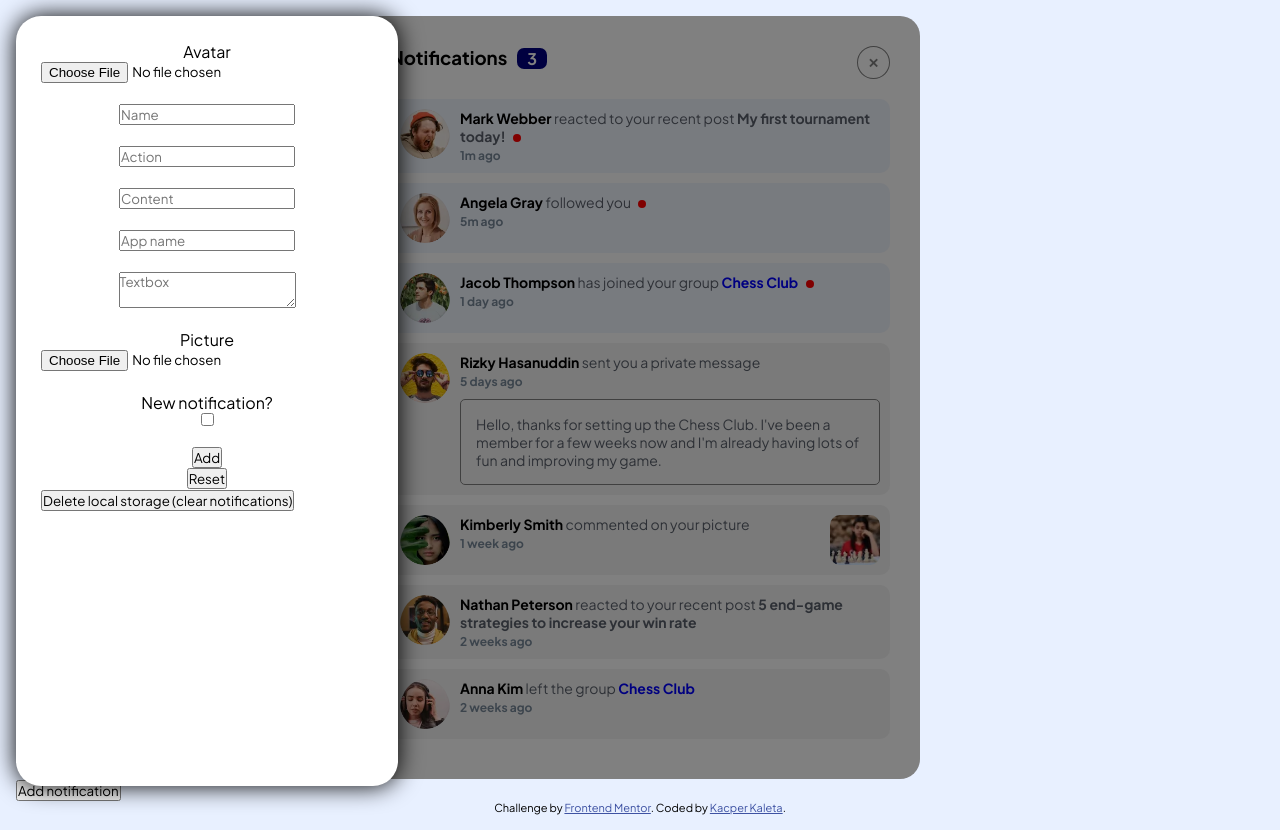
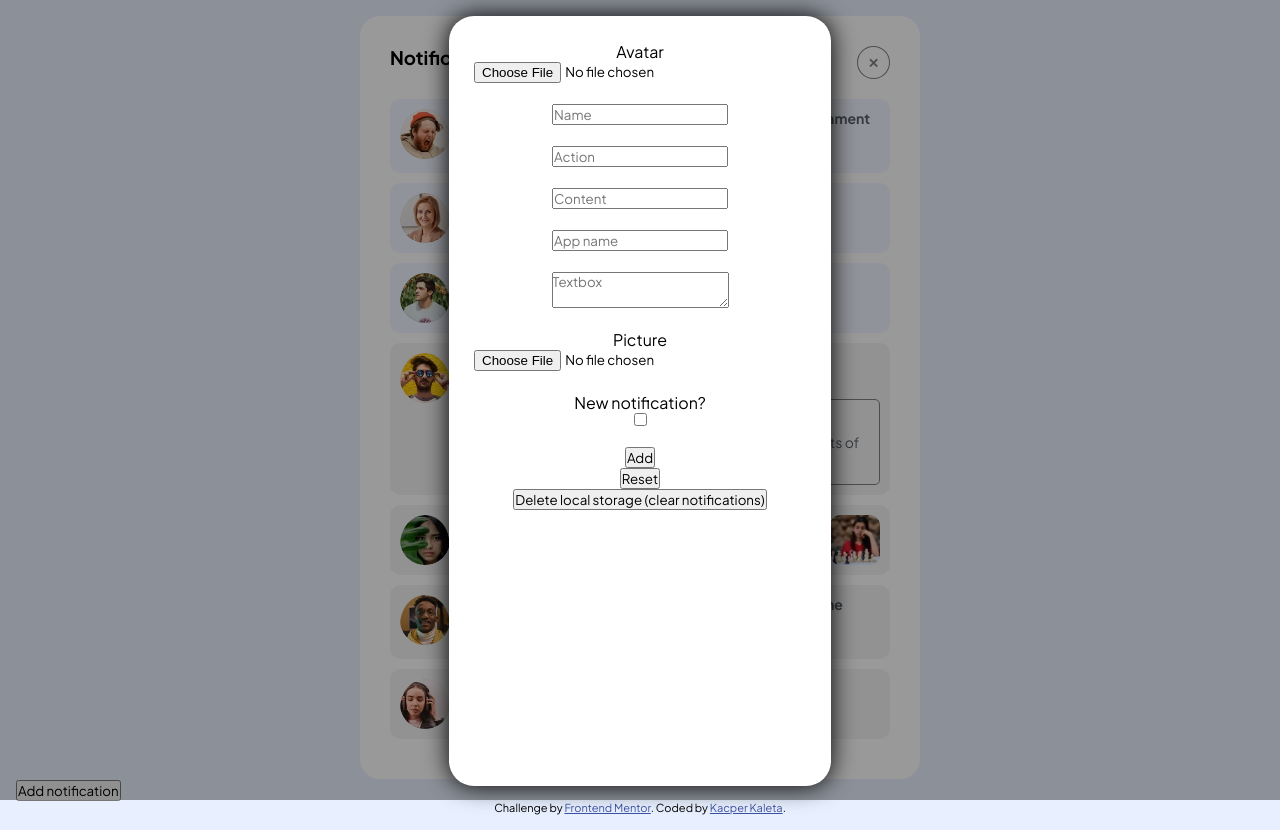
Before and after one commit to xdlugy/notification-page, a plain HTML site: page index.html in a window 1280 px wide. Both pictures are taken after a click on the button "Add notification". Drawn offline with Linux system fonts and the light colour scheme.

Commit message:
working on modal click events

```diff
--- a/index.html
+++ b/index.html
@@ -85,9 +85,10 @@
 </div>
 </main>
 
-<button type="button" onclick="openmodal()" id="openmodal">Add notification</button>
+<button type="button" onclick="openmodal()">Add notification</button>
 
 <div id="modal">
+  <div id="modalcontent">
     <form>
       <label for="avatar">Avatar</label><input type="file" accept="image/jpeg, image/png, image/jpg, image/webp" id="avatar" name="avatar"><br>
       <input type="text" id="name" name="name" placeholder="Name"><br>
@@ -99,8 +100,9 @@
       <label for="new">New notification?</label><input type="checkbox" id="new" name="new"><br>
       <button type="button" onclick="add()">Add</button>
       <button type="reset">Reset</button>
+      <button type="button" onclick="deletelocal()">Delete local storage (clear notifications)</button>
     </form>
-  <button type="button" onclick="deletelocal()">Delete local storage (clear notifications)</button>
+  </div>
 </div>
 
   <div class="attribution">
--- a/script.js
+++ b/script.js
@@ -12,6 +12,7 @@ const text = document.getElementsByClassName('text');
 var hidden=0;
 var dropclicked = 0;
 var readnotifications = 0;
+var modalclick = 0;
 
 var uploadedavatar="";
 var uploadedpicture="";
@@ -182,8 +183,10 @@ function add(){
        localStorage.setItem('notification'+i,notifications[i].outerHTML);
 
 
-    console.log(notifications[notifications.length-1]);
     animationshow(notifications[notifications.length-1]);
+
+    modal.style.display="none";
+    modalcontent.style.display="none";
 
     return false;
 }
@@ -327,14 +330,23 @@ function deletelocal(){
 }
 
 function openmodal(){
-    const modal = document.getElementById("modal");
-    const main = document.getElementsByTagName("main")[0];
+    modalclick++;
     modal.style.display="block";
-    main.style="filter: brightness(0.5)";
+    modalcontent.style.display="block";
 }
+
+
 
 document.addEventListener('click', function handleClickOutsideBox(event) {
     if(!hidden)
     if (!dropdown[0].contains(event.target))
         rollup();
   });
+
+  document.addEventListener('click', function handleClickOutsideBox(event) {
+    if(!modalclick)
+    if (!modalcontent.contains(event.target)){
+        modal.style.display="none";
+        modalclick--;
+    }
+  });
--- a/style.css
+++ b/style.css
@@ -215,14 +215,41 @@ h3 {
     position: absolute;
     display: none;
     z-index: 10;
+    background-color: rgba(0,0,0,0.4);
+    width: 100%;
+    height: 100%;
+    top: 0;
+    left: 0;
+    animation-name: animateopacity;
+    animation-duration: 0.5s;
+}
+
+#modalcontent {
+    position: absolute;
+    display: none;
+    z-index: 11;
     max-width: 500px;
     height: 90%;
     background-color: rgb(255,255,255);
+    left: 50%;
     top: 2%;
+    transform: translate(-50%);
     border-radius: 25px;
     padding: 25px;
     box-shadow: 0 0 25px;
+    animation-name: animatetop;
+    animation-duration: 0.5s;
 }
+
+@keyframes animatetop {
+    from {top:-100%}
+    to {top:2%}
+  }
+
+  @keyframes animateopacity {
+    from {background-color:rgba(0,0,0,0)}
+    to {background-color:rgba(0,0,0,0.4)}
+  }
 
 
 * {
```
Lines whose indentation alone changed are shown as unchanged.
